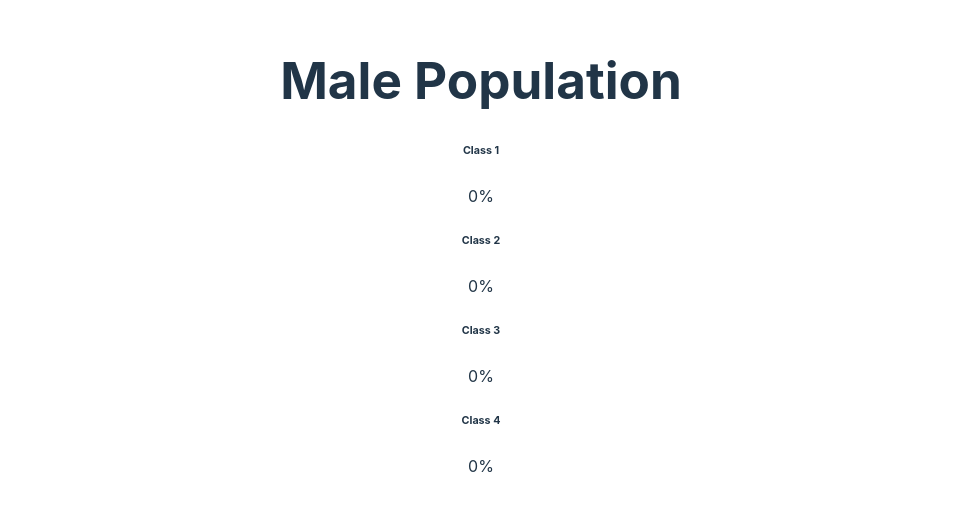
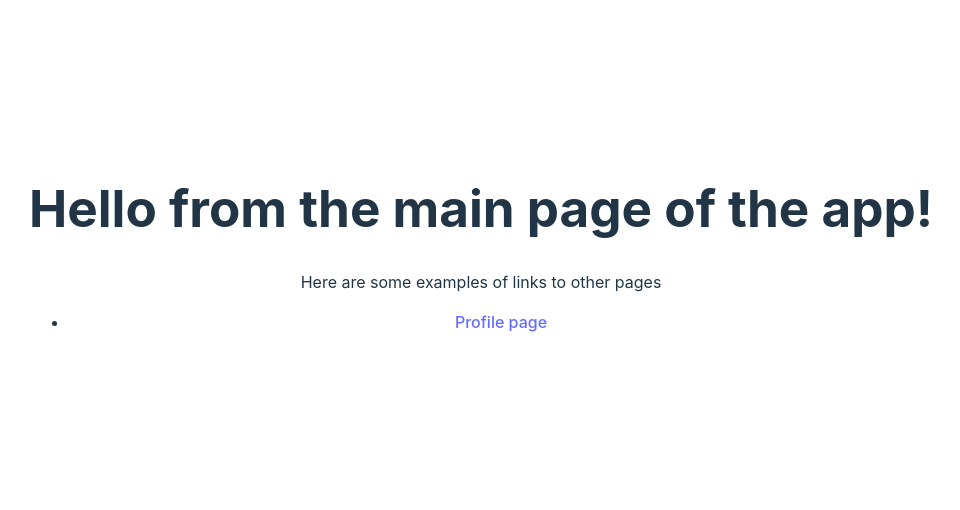
Before and after one commit to Suryakumar-Selvakumar/Practice-React, a React (Vite) app: page / in a window 1280 px wide. Shown: the part 152-662 px from the top of the page, without its empty margins (159-1119 px from the left). Built offline with nearby package versions, Linux system fonts and the light colour scheme.

Commit message:
feat(`Profile.jsx`): Create comp, Update `App.jsx`

```diff
--- a/src/App.jsx
+++ b/src/App.jsx
@@ -4,13 +4,15 @@
 const App = () => {
   return (
     <div>
-      <h1>Male Population</h1>
-      <div>
-        <PercentageStat label="Class 1" />
-        <PercentageStat label="Class 2" />
-        <PercentageStat label="Class 3" />
-        <PercentageStat label="Class 4" />
-      </div>
+      <h1>Hello from the main page of the app!</h1>
+      <p>Here are some examples of links to other pages</p>
+      <nav>
+        <ul>
+          <li>
+            <a href="profile">Profile page</a>
+          </li>
+        </ul>
+      </nav>
     </div>
   );
 };
--- a/src/components/PercentageStat.jsx
+++ b/src/components/PercentageStat.jsx
@@ -8,6 +8,12 @@
     this.score = props.score;
     this.total = props.total;
   }
+
+  static defaultProps = {
+    label: "Class 0",
+    score: 0,
+    total: 1,
+  };
 
   render() {
     return (
@@ -51,12 +57,6 @@
   };
 }
 
-PercentageStat.defaultProps = {
-  label: "Class 0",
-  score: 0,
-  total: 1,
-};
-
 PercentageStat.propTypes = {
   label: PropTypes.string.isRequired,
   score: validatedType(isNumeric),
```
Also changed, not shown: src/components/Profile.jsx (added, +10 -0 lines).
